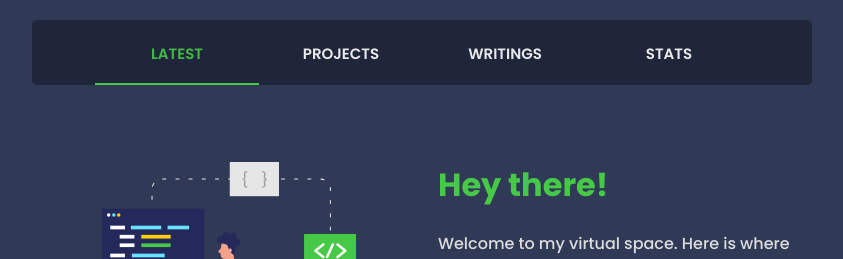
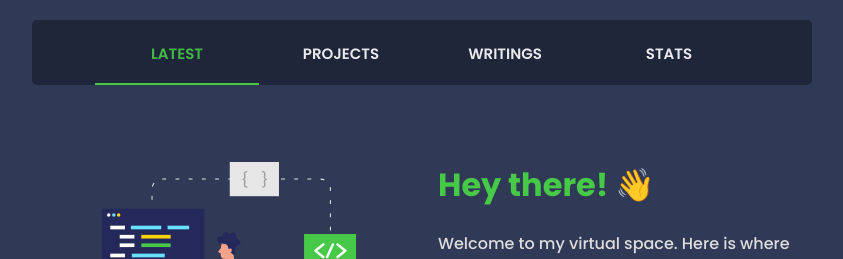
Before and after one commit to gass-git/gass-git.github.io, a React (Create React App) app: page /latest in a window 1280 px wide. Shown: the top 259 px of the page, without its empty margins (218-1061 px from the left). Built offline with nearby package versions, Linux system fonts and the light colour scheme; no server answers.

Commit message:
Added emojies to page titles

```diff
--- a/src/pages/latest/latest.js
+++ b/src/pages/latest/latest.js
@@ -12,7 +12,7 @@ export default function Latest() {
         <Developer />
       </div>
       <div style={{ marginTop: '15px' }}>
-        <h1 style={{ color: 'rgb(70, 201, 70)' }}>Hey there!</h1>
+        <h1 style={{ color: 'rgb(70, 201, 70)' }}>Hey there! 👋</h1>
         <div style={{ color: '#ddd', marginRight: '20px' }}>
           Welcome to my virtual space. Here is where I share my latest activity online.
           I like to see this section as the eye of a cyclone,
--- a/src/pages/projects/projects.js
+++ b/src/pages/projects/projects.js
@@ -17,7 +17,7 @@ export default function Projects({ repos }) {
           <Innovation />
         </div>
         <div style={{ marginTop: '15px' }}>
-          <h1 style={{ color: 'rgb(70, 201, 70)' }}>Projects</h1>
+          <h1 style={{ color: 'rgb(70, 201, 70)' }}>Projects 🧪</h1>
           <div style={{ color: '#ddd', marginRight: '20px' }}>
             I like to think of programming as a catalyst for creating tool.
             To portray an idea into reality and be able to interact with it
--- a/src/pages/stats/stats.js
+++ b/src/pages/stats/stats.js
@@ -27,7 +27,7 @@ export default function Stats({ SO_topTech, SO_reputation }) {
 
         <div className={s.right_box}>
           <h1 className={s.page_title}>
-            Fun Stats
+            Fun Stats 💹
           </h1>
           <div className={s.page_about}>
             I didn't know if I should keep this section or remove it.
--- a/src/pages/writings/writings.js
+++ b/src/pages/writings/writings.js
@@ -19,7 +19,7 @@ export default function Writings({ articles }) {
             <Thinking />
           </div>
           <div style={{ marginTop: '15px' }}>
-            <h1 style={{ color: 'rgb(70, 201, 70)' }}>Writings</h1>
+            <h1 style={{ color: 'rgb(70, 201, 70)' }}>Writings 📚</h1>
             <div style={{ color: '#ddd', marginRight: '20px' }}>
               From time to time when I'm not to focused on a project
               I like publishing articles and technical content on dev.to.
```
